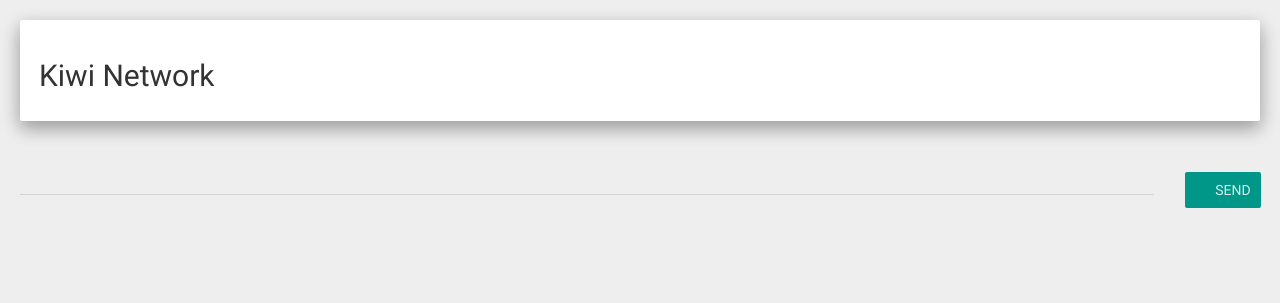
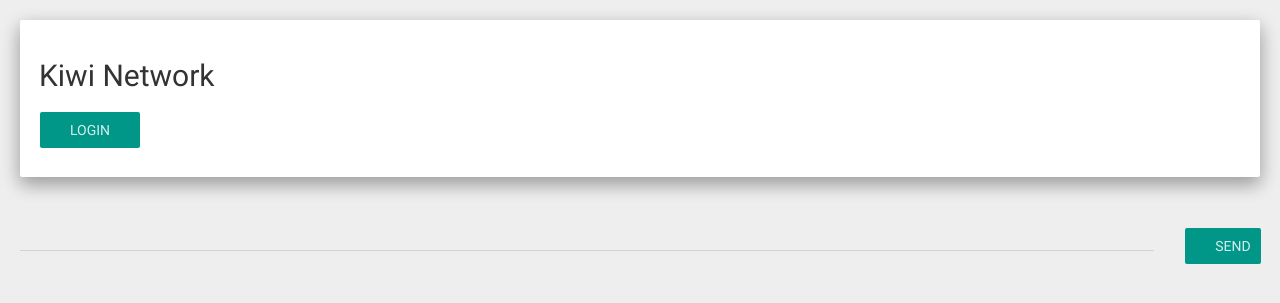
Before and after one commit to andres-halls/Hackathon, a PHP site: page / in a window 1280 px wide. Shown: the top 303 px of the page. Run offline with PHP 8.4, Linux system fonts and the light colour scheme.

Commit message:
Removed login page since there's no separate login page. Auth is always done with ID card.

```diff
--- a/components/home.php
+++ b/components/home.php
@@ -5,5 +5,10 @@
                 <h2>Kiwi Network</h2>
             </div>
         </div>
+        <div class="row">
+            <div class="col-md-12">
+                <button class="btn btn-primary" data-bind="click: login">Login</button>
+            </div>
+        </div>
     </div>
 </div>
--- a/components/login.php
+++ /dev/null
@@ -1,3 +0,0 @@
-<div id="login_page" data-bind="if: loaded, visible: nav.currentView.view() == view && loaded">
-    <h2>Login page</h2>
-</div>
--- a/components/main.php
+++ b/components/main.php
@@ -30,7 +30,6 @@
     <!-- Site JS & CSS -->
     <link rel="stylesheet" type="text/css" href="css/main.css"/>
     <script type="text/javascript" src="js/home.js"></script>
-    <script type="text/javascript" src="js/login.js"></script>
     <script type="text/javascript" src="js/profile.js"></script>
     <script type="text/javascript" src="js/chat.js"></script>
     <script type="text/javascript" src="js/nav.js"></script>
@@ -41,7 +40,6 @@
     <?php
 
         require("components/home.php");
-        require("components/login.php");
         require("components/profile.php");
         require("components/chat.php");
 
--- a/js/home.js
+++ b/js/home.js
@@ -6,4 +6,8 @@
     var self = this;
     self.view = '#';
     self.loaded = ko.observable(true);
+
+    self.login = function() {
+        c('login'); // TODO
+    }
 }
--- a/js/init.js
+++ b/js/init.js
@@ -7,13 +7,11 @@
 }
 
 var homeVM = new homeViewModel();
-var loginVM = new loginViewModel();
 var profileVM = new profileViewModel();
 var chatVM = new chatViewModel();
 
 $(function() {
     ko.applyBindings(homeVM, document.getElementById('home_page'));
-    ko.applyBindings(loginVM, document.getElementById('login_page'));
     ko.applyBindings(profileVM, document.getElementById('profile_page'));
     ko.applyBindings(chatVM, document.getElementById('chat_module'));
 
--- a/js/login.js
+++ /dev/null
@@ -1,9 +0,0 @@
-/**
- * Created by Andres on 12.09.2015.
- */
-
-function loginViewModel() {
-    var self = this;
-    self.view = 'login';
-    self.loaded = ko.observable(false);
-}
```
